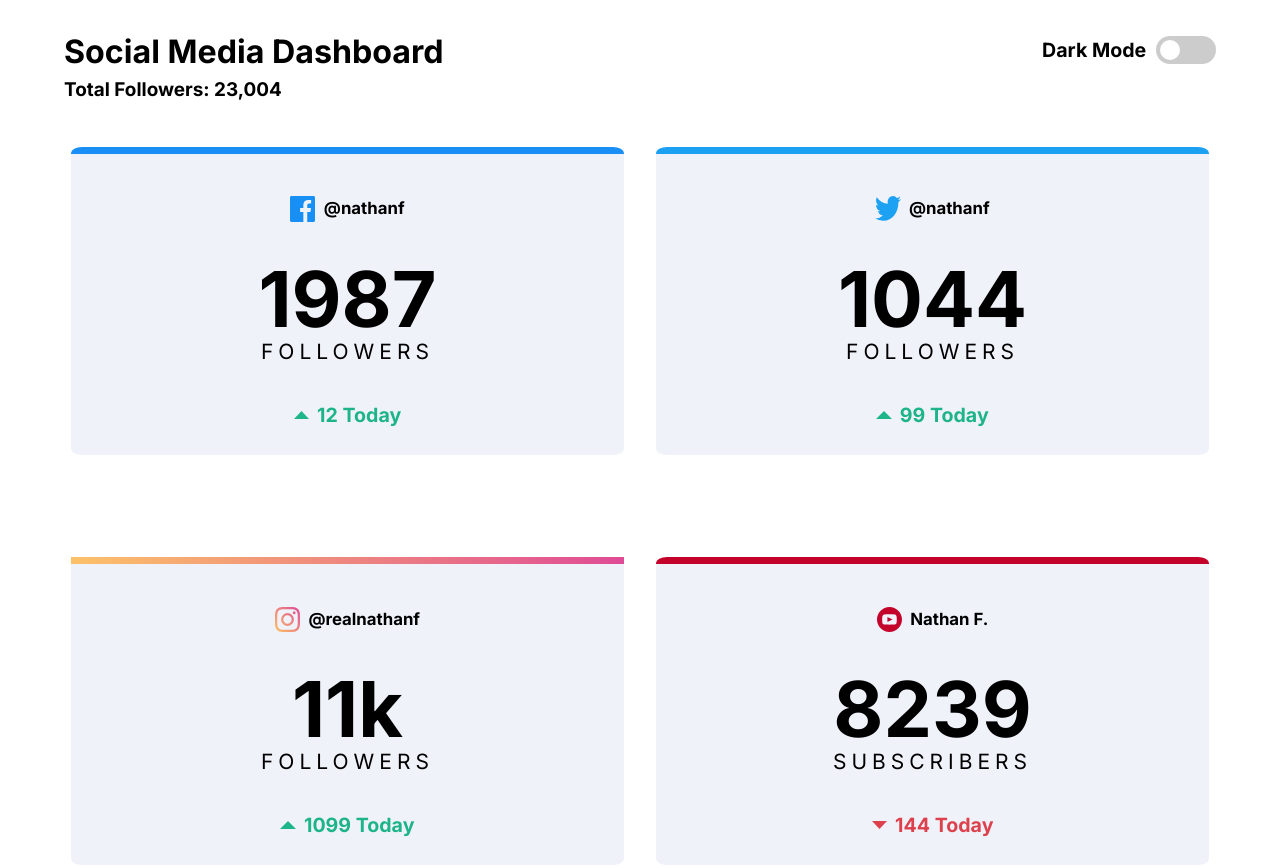
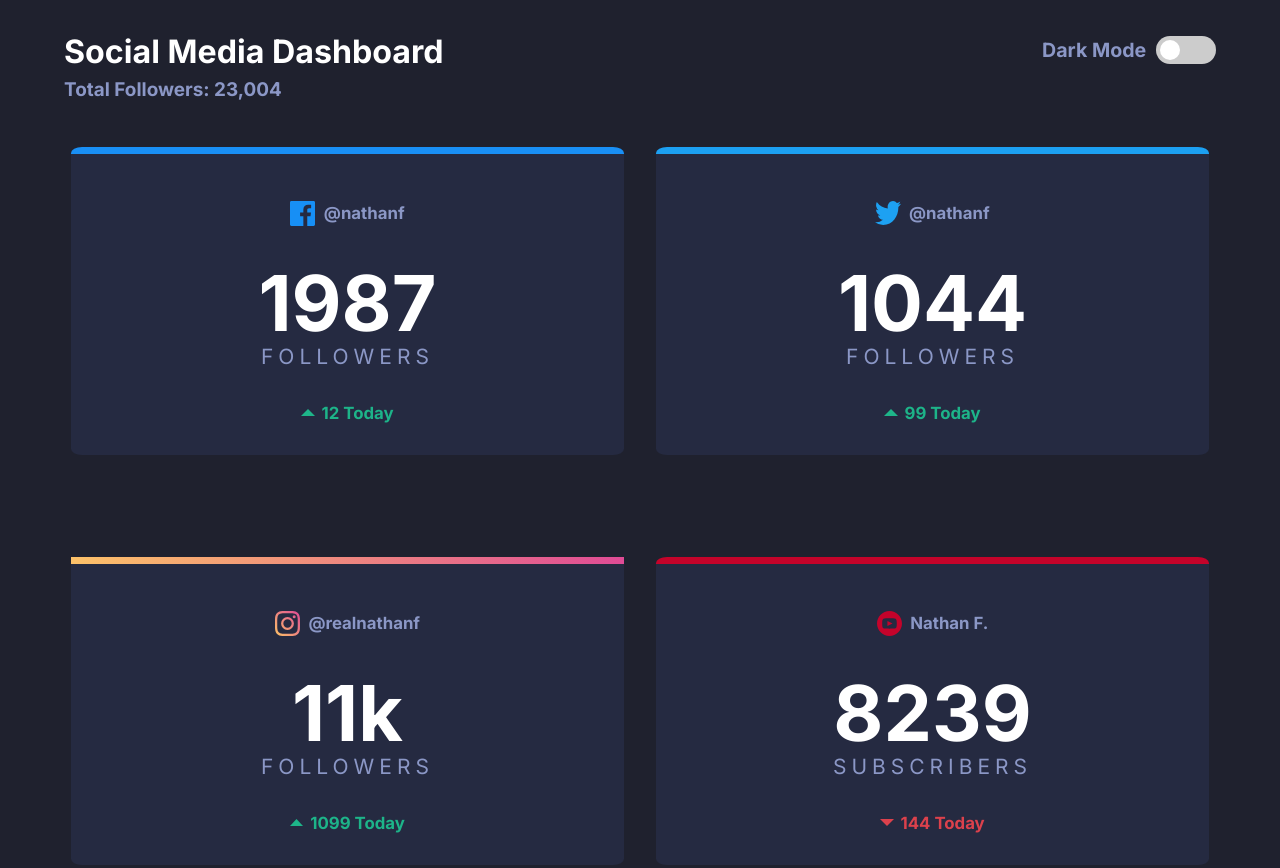
Before and after one commit to Duke-Skygawker/social-media-dashboard-with-theme-switcher, a plain HTML site: page index.html in a window 1280 px wide. Shown: the top 868 px of the page. Drawn offline with Linux system fonts and the light colour scheme.

Commit message:
darkmode css baseline

```diff
--- a/index.css
+++ b/index.css
@@ -167,7 +167,7 @@ input:checked + .slider:before {
 }
 
 .divider {
-  border-bottom: 2px solid black;
+  border-bottom: 2px solid var(--Dark-Grayish-Blue);
   margin: 1em auto;
 }
 .theme-switch {
@@ -232,7 +232,7 @@ input:checked + .slider:before {
   color: var(--Lime-Green);
   font-weight: 700;
   margin-top: 1.7em;
-  font-size: 1.4em;
+  font-size: 1.2em;
 }
 .follower-down {
   color: var(--Bright-Red);
@@ -289,7 +289,7 @@ input:checked + .slider:before {
   display: flex;
   font-weight: 700;
   color: var(--Lime-Green);
-  font-size: 1em;
+  font-size: 1.2em;
 }
 .stats-down {
   color: var(--Bright-Red);
@@ -302,6 +302,32 @@ input:checked + .slider:before {
   height: 0.5em;
 }
 /* Custom end */
+/* Dark mode */
+.dark-mode {
+  background-color: var(--Very-Dark-Blue-2);
+}
+
+.dark-mode .top-div {
+  color: var(--Desaturated-Blue);
+}
+.dark-mode .attribution,
+.dark-mode .top-div h1,
+.dark-mode .daily-overview {
+  color: var(--White);
+}
+.dark-mode .total,
+.dark-mode .daily-stats {
+  background-color: var(--Dark-Desaturated-Blue);
+  color: var(--White);
+}
+.dark-mode .handle-p,
+.dark-mode .daily-header {
+  color: var(--Desaturated-Blue);
+}
+.dark-mode .followers-section p {
+  color: var(--Desaturated-Blue);
+}
+
 /* Media Queries */
 @media only screen and (min-width: 1200px) {
   .top-div {
--- a/index.html
+++ b/index.html
@@ -25,7 +25,7 @@
       Frontend Mentor | [Social Media Dashboard with a theme switcher]
     </title>
   </head>
-  <body>
+  <body class="dark-mode">
     <div class="main-div">
       <div class="top-div">
         <div class="top-header">
@@ -198,7 +198,8 @@
       Challenge by
       <a href="https://www.frontendmentor.io?ref=challenge" target="_blank"
         >Frontend Mentor</a
-      >. Coded by <a href="#">Your Name Here</a>.
+      >. Coded by
+      <a href="https://github.com/Duke-Skygawker" target="_blank">Bart</a>.
     </div>
   </body>
 </html>
```
